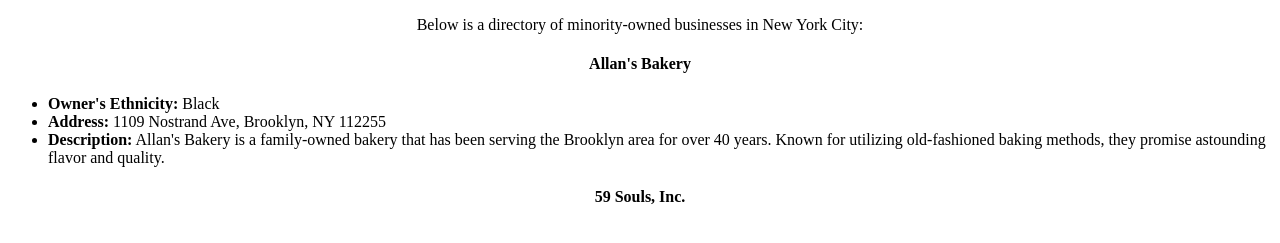
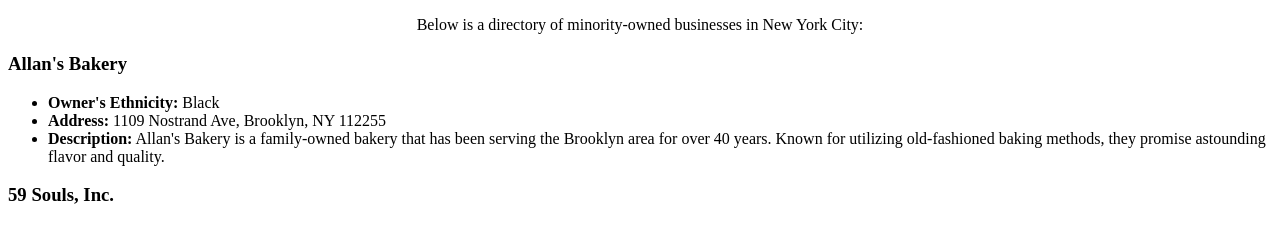
Before and after one commit to BridgeHacks-Cultural-Education/UniteUS, a plain HTML site: page nycbusinesses.html in a window 1280 px wide. Shown: the part 199-442 px from the top of the page. Drawn offline with Linux system fonts and the light colour scheme.

Commit message:
Update nycbusinesses.html

```diff
--- a/nycbusinesses.html
+++ b/nycbusinesses.html
@@ -27,14 +27,14 @@
 
 <div id="List of NYC Businesses">
   <div id="Allan's Bakery">
-    <h4>Allan's Bakery</h4>
+    <h3>Allan's Bakery</h3>
       <ul>
         <li><b>Owner's Ethnicity:</b> Black</li>
         <li><b>Address:</b> 1109 Nostrand Ave, Brooklyn, NY 112255</li>
         <li><b>Description:</b> Allan's Bakery is a family-owned bakery that has been serving the Brooklyn area for over 40 years. Known for utilizing old-fashioned baking methods, they promise astounding flavor and quality.</li>
   </div>
   <div id="59 Souls, Inc.">
-    <h4>59 Souls, Inc.</h4>
+    <h3>59 Souls, Inc.</h3>
 
 </div>
 
```
